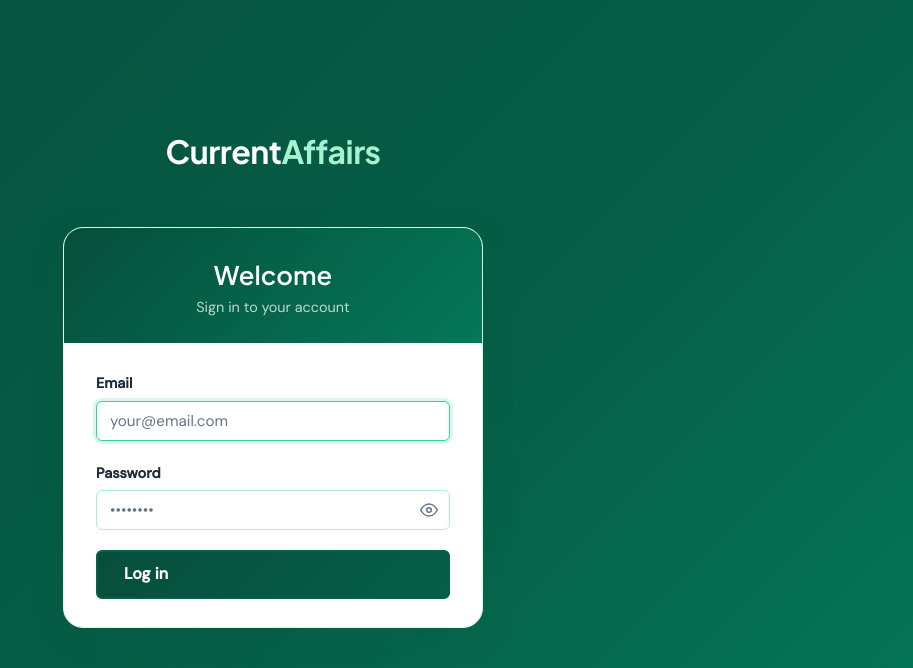
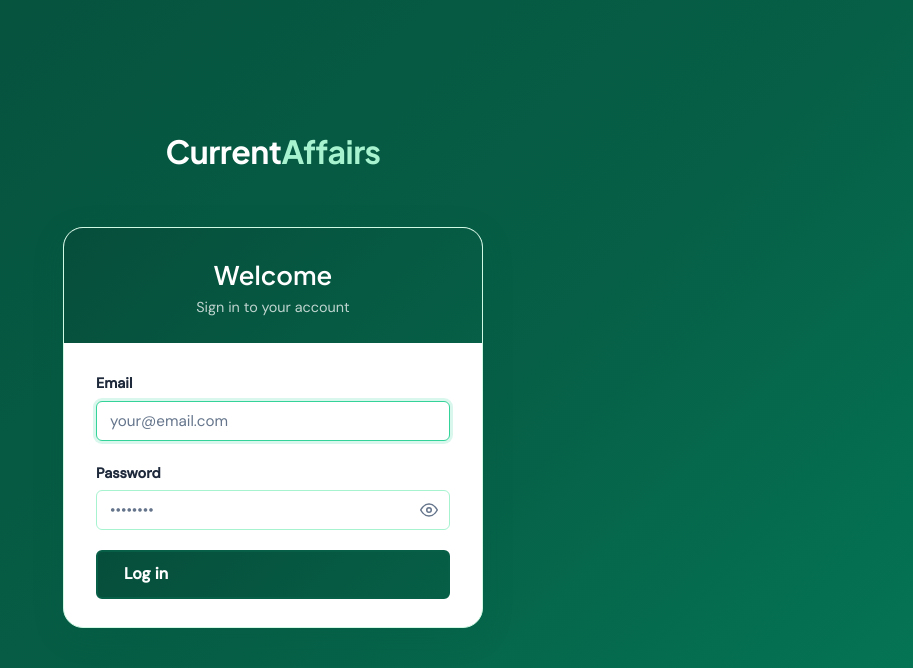
Before and after one commit to PvlKr16/Blogforest, a Django app: page /login/ in a window 1280 px wide. Shown: the top 668 px of the page, without its empty margins (367-1280 px from the left). Run offline with Django 4.2, Linux system fonts and the light colour scheme.

Commit message:
login page hero section fixed

```diff
--- a/blogapp/static/blogapp/css/main.css
+++ b/blogapp/static/blogapp/css/main.css
@@ -662,7 +662,7 @@ textarea.form-control { resize: vertical; min-height: 100px; }
   overflow: hidden;
 }
 .auth-card-head {
-  background: linear-gradient(135deg, #064e3b, #047857);
+  background: linear-gradient(135deg, var(--header-bg-from), var(--header-bg-to));
   padding: 30px 32px 24px;
   text-align: center;
 }
```
